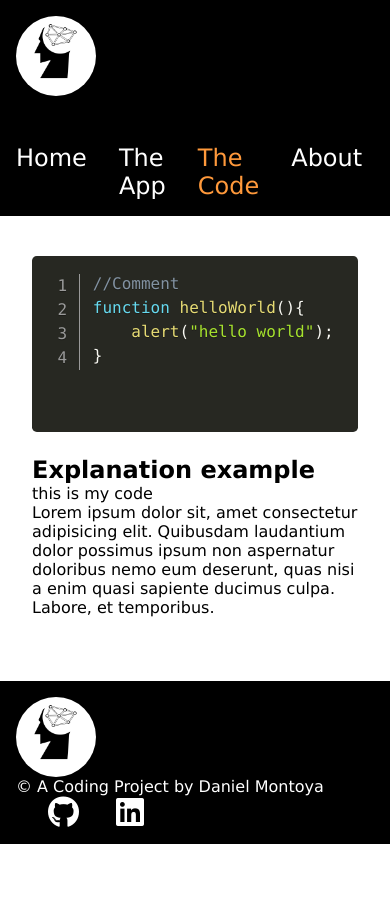
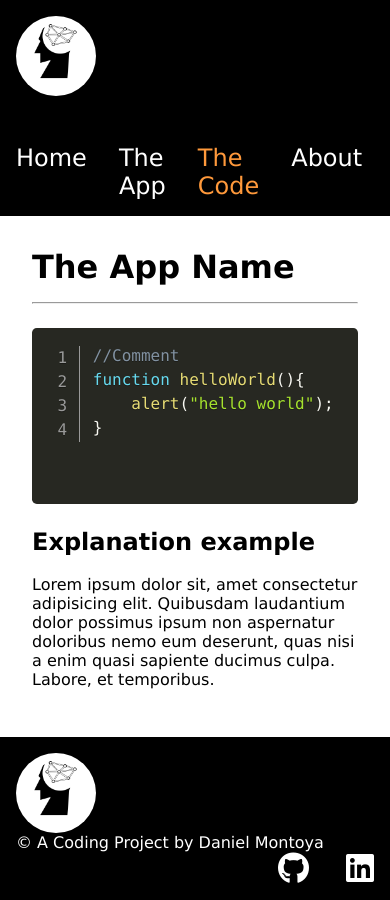
Before and after one commit to dnewbie25/JS-Site-Template, a plain HTML site: page code.html in a window 390 px wide. Before the commit the page ends 844 px from the top, so only its background shows below. Drawn offline with Linux system fonts and the light colour scheme.

Commit message:
responsive footer

```diff
--- a/code.html
+++ b/code.html
@@ -41,6 +41,8 @@
 
     <!-- Main content -->
     <main class="main-code-content">
+        <h1>The App Name</h1>
+        <hr>
         <div class="container">
             <div class="code">
                 <pre class="line-numbers">
@@ -53,7 +55,7 @@ function helloWorld(){
             </div>
             <div class="explanation">
                 <h2>Explanation example</h2>
-                <p>this is my code</p>
+                <br>
                 <p>Lorem ipsum dolor sit, amet consectetur adipisicing elit. Quibusdam laudantium dolor possimus ipsum
                     non aspernatur doloribus nemo eum deserunt, quas nisi a enim quasi sapiente ducimus culpa. Labore,
                     et temporibus.</p>
--- a/css/code-site.css
+++ b/css/code-site.css
@@ -3,6 +3,12 @@
     margin: 2rem;
     align-self: center;
 }
+
+.main-code-content h1,
+.main-code-content hr{
+    margin-bottom: 1rem;
+}
+
 
 .main-code-content .container .code{
     text-align: left;
--- a/css/main-site.css
+++ b/css/main-site.css
@@ -221,6 +221,24 @@ footer .social-media i {
     }
 }
 
+@media (max-width:550px) {
+    #main-footer{
+        display: flex;
+        flex-wrap: wrap;
+    }
+
+    #main-footer .footer-logo{
+        flex-basis: 1;
+        flex-grow: 0;
+    }
+
+    #main-footer .social-media{
+        flex-shrink: 0;
+        flex-grow: 2;
+        text-align: end;
+    }
+}
+
 /* prism js */
 
 code[class*="language-"],
```
